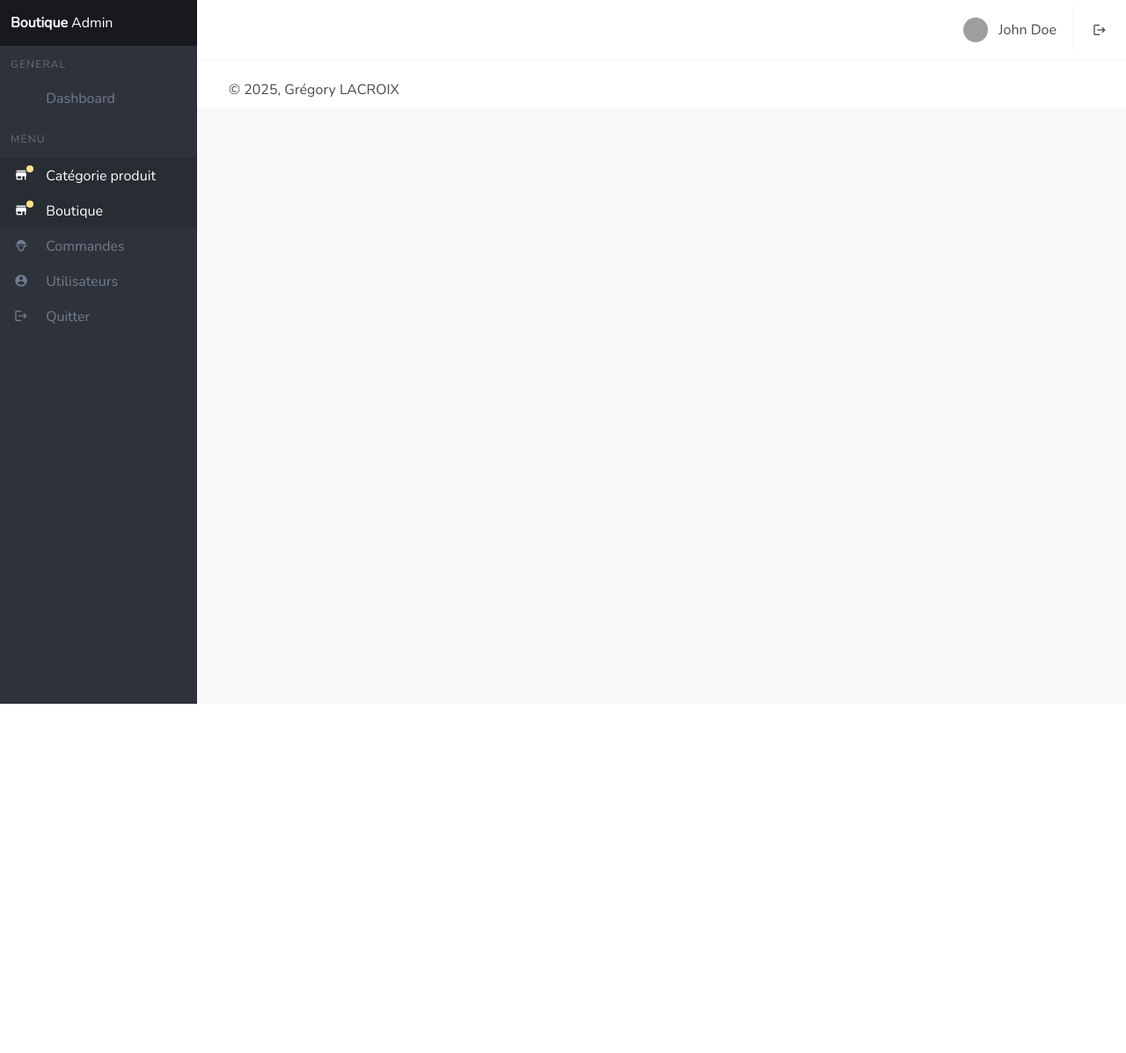
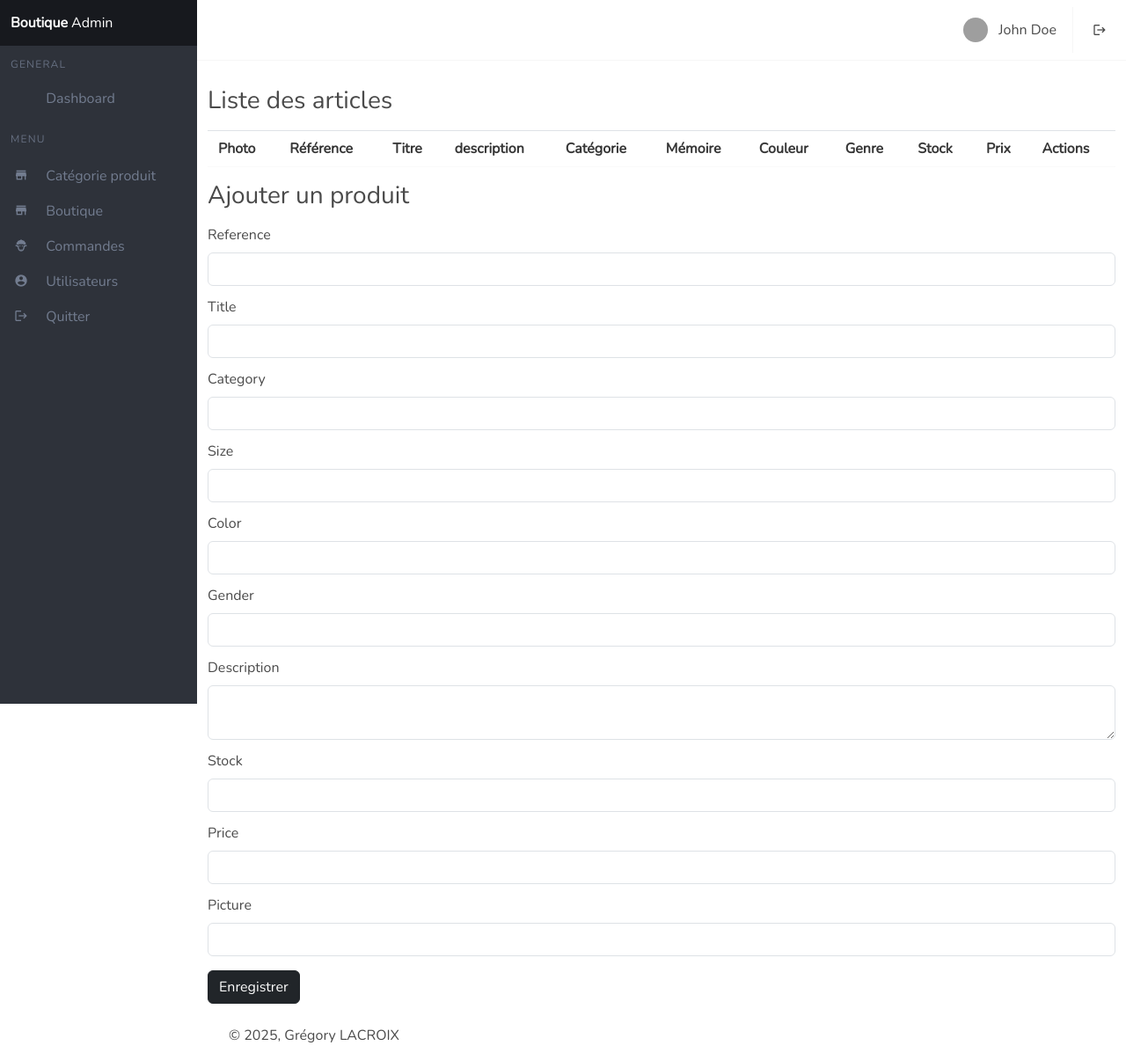
Before and after one commit to MarieRechaux/Mimics, a Symfony app: template mimics/templates/admin/products.html.twig in a window 1280 px wide. Shown: the whole page at 88% size. Before the commit the page ends 800 px from the top, so only its background shows below. Run offline with Twig, Linux system fonts and the light colour scheme; the template is opened without the code that fills it, so the values that code supplies are empty; form fields are guessed from the names that the template uses; some libraries are stand-ins or nearby versions; grey boxes are pictures that could not be loaded.

Commit message:
dev crud boutique + active link

```diff
--- a/mimics/config/services.yaml
+++ b/mimics/config/services.yaml
@@ -4,6 +4,10 @@
 # Put parameters here that don't need to change on each machine where the app is deployed
 # https://symfony.com/doc/current/best_practices.html#use-parameters-for-application-configuration
 parameters:
+    image_directory: "%kernel.project_dir%/public/uploads/images"
+
+# Chemin vers le dossier de téléchargement d'images produits
+# %kernel.project_dir% --> http://localhost/minics
 
 services:
     # default configuration for services in *this* file
--- a/mimics/templates/admin/products.html.twig
+++ b/mimics/templates/admin/products.html.twig
@@ -1,9 +1,126 @@
-{% extends "base.admin.html.twig" %}
+{% extends 'base.admin.html.twig' %}
 
 {% block title %}
-    Admin Minics | Produits
+	Admin Minics | Produits
 {% endblock %}
 
 {% block body %}
+    <style>
+        .modal-backdrop {
+            z-index: 1 !important;
+        }
+
+        .modal {
+            margin-top: 200px;
+        }
+    </style>
+
+	<div
+		class="container mb-4">
+		{#     success, OBJET MESSAGE  #}
+		{% for label, messages in app.flashes(['success', 'danger']) %}
+			{# "La catégorie a été enregistrée." in OBJET MESSAGE   #}
+
+			{% for message in messages %}
+				{#          bg-success  #}
+				{#          bg-danger  #}
+					<div class="bg-{{ label }} text-white p-3 mb-3"> {{ message|raw }}
+				</div>
+			{% endfor %}
+		{% endfor %}
+
+		<div class="">
+			<h2 class="my-4 fs-3">Liste des articles</h2>
+
+			<table class="table table-bordered">
+
+				<thead>
+					<tr>
+						<th>Photo</th>
+						<th>Référence</th>
+						<th>Titre</th>
+						<th>description</th>
+						<th>Catégorie</th>
+						<th>Mémoire</th>
+						<th>Couleur</th>
+						<th>Genre</th>
+						<th>Stock</th>
+						<th>Prix</th>
+						<th>Actions</th>
+					</tr>
+				</thead>
+				<tbody>
+					{% for item in dbProduct %}
+						<tr>
+							<td><img src="{{ asset('uploads/images/' ~ item.picture) }}" alt="{{ item.title }}" class="picture__product"></td>
+							<td>{{ item.reference }}</td>
+							<td>{{ item.title }}</td>
+							<td>{{ item.description|slice(0, 20) }} [...]</td>
+							<td>{{ item.category.title }}</td>
+							<td>{{ item.size }}</td>
+							<td>{{ item.color }}</td>
+							<td>{{ item.gender }}</td>
+							<td>{{ item.stock }}</td>
+							<td>{{ item.price }}€</td>
+							<td>
+								<a href="{{ path('app_admin_products_update', {'id': item.id}) }}" class="btn btn-dark">
+									<i class="fa-solid fa-pen-to-square"></i>
+								</a>
+								<button type="button" class="btn btn-danger" data-bs-toggle="modal" data-bs-target="#product-{{ item.id }}">
+									<i class="fa-solid fa-trash"></i>
+								</button>
+							</td>
+						</tr>
+                        <!-- Modal -->
+                        <div class="modal fade" id="product-{{ item.id }}" tabindex="-1" aria-labelledby="exampleModalLabel" aria-hidden="true">
+                        <div class="modal-dialog">
+                            <div class="modal-content">
+                            <div class="modal-header">
+                                <h1 class="modal-title fs-5" id="exampleModalLabel">Confirmation suppression</h1>
+                                <button type="button" class="btn-close" data-bs-dismiss="modal" aria-label="Close"></button>
+                            </div>
+                            <div class="modal-body">
+                                Voulez-vous réellement supprimer le produit
+                                <strong> {{ item.title }} </strong> ?
+                            </div>
+                            <div class="modal-footer">
+                                <button type="button" class="btn btn-dark" data-bs-dismiss="modal">Annuler</button>
+
+                                <a href="" class="btn btn-danger mb-2" type="button" class="btn btn-primary">Confirmer</a>
+                            </div>
+                            </div>
+                        </div>
+                        </div>
+					{% endfor %}
+				</tbody>
+			</table>
+		</div>
+
+		<div class="">
+			<h2 class="my-4 fs-3">Ajouter un produit</h2>
+
+			{{ form_start(productForm) }}
+
+			{{ form_row(productForm.reference) }}
+			{{ form_row(productForm.title) }}
+			{{ form_row(productForm.category) }}
+			{{ form_row(productForm.size) }}
+			{{ form_row(productForm.color) }}
+			{{ form_row(productForm.gender) }}
+			{{ form_row(productForm.description) }}
+			{{ form_row(productForm.stock) }}
+			{{ form_row(productForm.price) }}
+			{{ form_row(productForm.picture) }}
+
+            <div class="col-12 col-sm-6 col-md-2 col-lg-2 my-4">
+            {% if pictureFile is not null %}
+                <img src="{{ asset('uploads/images/' ~ pictureFile) }}" class="w-100" alt="picture product">
+            {% endif %}
+            </div>
+
+			<button type="submit" class="btn btn-dark">Enregistrer</button>
+			{{ form_end(productForm) }}
+		</div>
+	</div>
 
 {% endblock %}
--- a/mimics/templates/base.admin.html.twig
+++ b/mimics/templates/base.admin.html.twig
@@ -32,6 +32,10 @@
 </style>
 
 <body>
+    {# déclaration de variable TWIG, retourne la route sur laquelle nous nous trouvons #}
+    {% set currentPath = app.request.attributes.get('_route') %}
+    {# {{ dump(currentPath) }} #}
+
   <div id="app">
     <nav id="navbar-main" class="navbar is-fixed-top">
       <div class="navbar-brand">
@@ -89,8 +93,13 @@
         <p class="menu-label">General</p>
         <ul class="menu-list">
           <li>
-            <a href="{{ path('app_admin')}}" class="has-icon">
-              <span class="icon"><i class="mdi mdi-desktop-mac"></i></span>
+            <a href="{{ path('app_admin')}}" class="{% if currentPath is same as 'app_admin' %}is-active{% endif %} has-icon">
+
+              <span class="icon {% if currentPath is same as 'app_admin' %}has-update-mark{% endif %}">
+
+                <i class="mdi mdi-desktop-mac"></i>
+
+                </span>
               <span class="menu-item-label">Dashboard</span>
             </a>
           </li>
@@ -98,15 +107,23 @@
         <p class="menu-label">MENU</p>
         <ul class="menu-list">
           <li>
-            <a href="{{ path('app_admin_category')}}" class="is-active has-icon">
-              <span class="icon has-update-mark"><span class="mdi mdi-store"></span>
+            <a href="{{ path('app_admin_category')}}" class="{% if currentPath is same as 'app_admin_category' %}is-active{% endif %} has-icon">
+
+              <span class="icon {% if currentPath is same as 'app_admin_category' %}has-update-mark{% endif %}">
+
+                <span class="mdi mdi-store"></span>
+
               </span>
               <span class="menu-item-label">Catégorie produit</span>
             </a>
           </li>
           <li>
-            <a href="{{ path('app_admin_products')}}" class="is-active has-icon">
-              <span class="icon has-update-mark"><span class="mdi mdi-store"></span>
+            <a href="{{ path('app_admin_products')}}" class="{% if currentPath is same as 'app_admin_products' %}is-active{% endif %} has-icon">
+
+              <span class="icon {% if currentPath is same as 'app_admin_products' %}has-update-mark{% endif %}">
+
+              <span class="mdi mdi-store"></span>
+
               </span>
               <span class="menu-item-label">Boutique</span>
             </a>
```
Also changed, not shown: mimics/src/Controller/AdminController.php (+84 -5 lines), mimics/src/Form/ProductFormType.php (added, +130 -0 lines), mimics/templates/admin/category.html.twig (+22 -12 lines), mimics/public/uploads/images/p1-67d0303e1a0b0.png (added), mimics/public/uploads/images/p2-67d02b4c05f7f.png (added), mimics/public/uploads/images/p2-67d02f1ee07c4.png (added), mimics/public/uploads/images/p2-67d02f924d551.png (added), mimics/public/uploads/images/p3-67d030dda74e5.png (added), mimics/public/uploads/images/p4-67d02ff841ba5.png (added), mimics/public/uploads/images/p5-67d0317bb915d.png (added), mimics/public/uploads/images/p6-67d0313f372e8.png (added), mimics/public/uploads/images/p7-67d0311f081fa.png (added), mimics/public/uploads/images/p8-67d0315ec461d.png (added), mimics/public/uploads/images/p9-67d0306dd3e6f.png (added), 1 more files.
